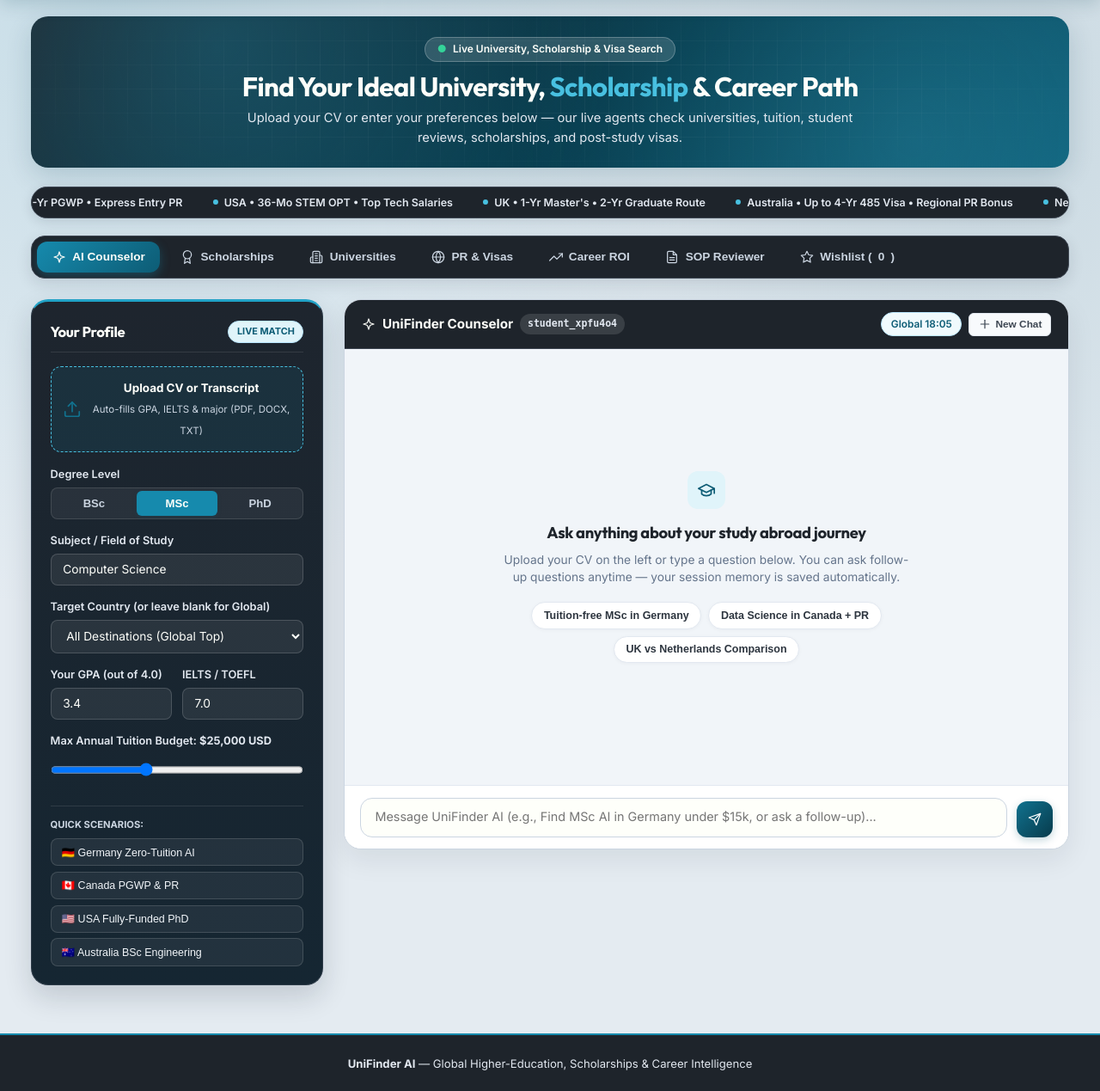
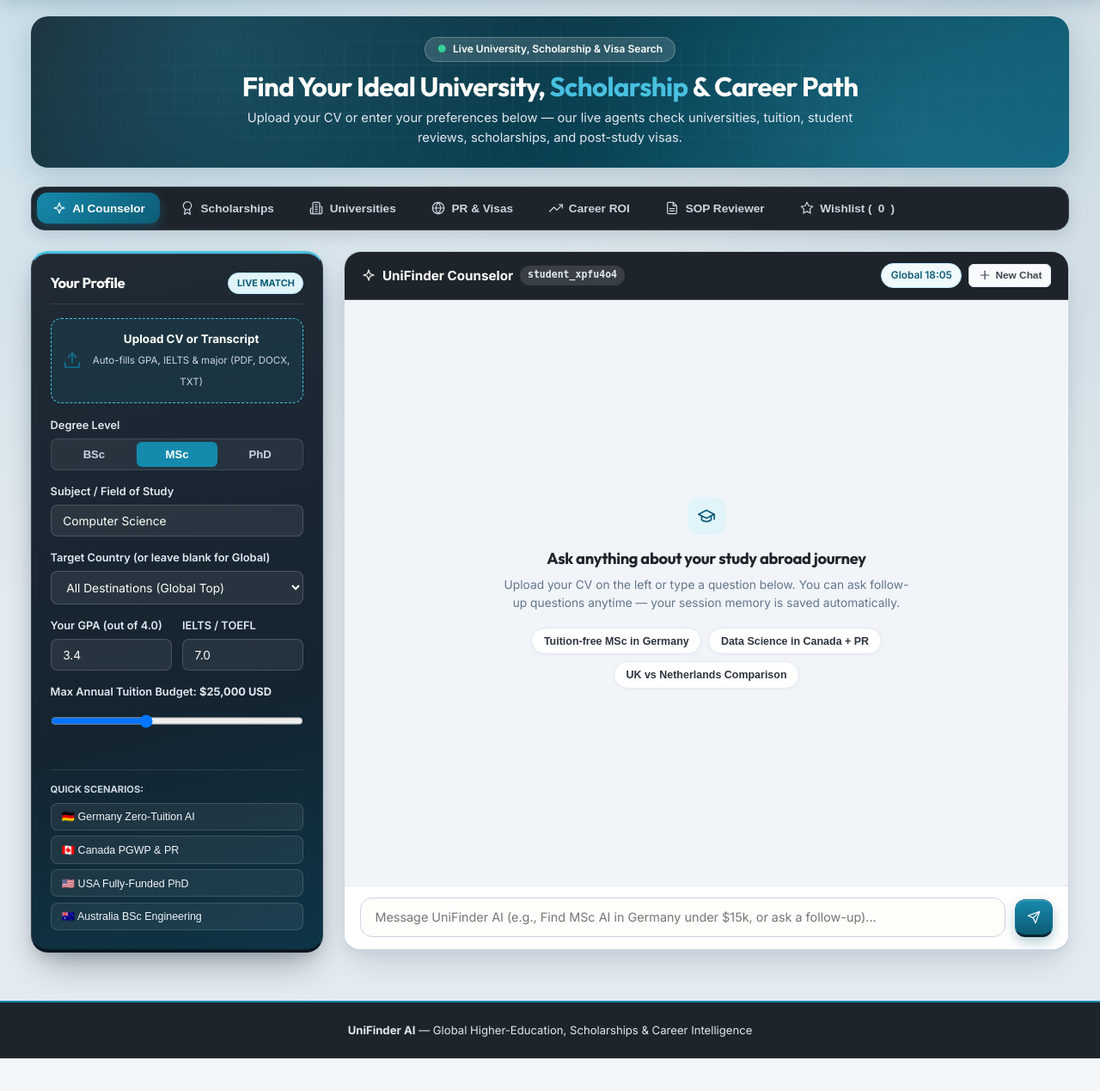
Before and after one commit to taosiff/unifinder-multi-agent, a FastAPI app: page / in a window 1280 px wide. Shown: the part 70-1339 px from the top of the page at 86% size. After the commit the page ends 1301 px from the top, so only its background shows below. Run offline with FastAPI, Linux system fonts and the light colour scheme; data comes from the database, SQL or seed files in the repository; data that the repository does not hold is empty; parts of the project's set-up code (start-up, migrations or seed data) failed here and were passed over; some libraries are stand-ins or nearby versions.

Commit message:
Remove live ticker, add 3D depth styling, equal-height grid alignment, and full mobile/tablet/desktop responsiveness

```diff
--- a/static/style.css
+++ b/static/style.css
@@ -582,16 +582,20 @@ a:hover {
 }
 
 /* ==========================================================================
-   Counselor Grid & Profile Card
+   Counselor Grid & Profile Card (Equal-Height + 3D Depth)
    ========================================================================== */
 .counselor-grid {
     display: grid;
     grid-template-columns: 340px 1fr;
     gap: 1.5rem;
-    align-items: start;
-}
-
-@media (max-width: 1080px) {
+    align-items: stretch;
+}
+
+@media (max-width: 1180px) {
+    .counselor-grid { grid-template-columns: 300px 1fr; gap: 1.15rem; }
+}
+
+@media (max-width: 920px) {
     .counselor-grid { grid-template-columns: 1fr; }
 }
 
@@ -601,16 +605,26 @@ a:hover {
     border-top: 3px solid var(--blue-700);
     border-radius: var(--radius-xl);
     padding: 1.35rem;
-    box-shadow: 0 8px 24px rgba(15, 23, 42, 0.06);
-}
-
-/* Dark Cool Gray Profile Anchor in Counselor Grid */
+    box-shadow:
+        0 14px 30px -10px rgba(15, 23, 42, 0.12),
+        0 4px 10px -2px rgba(15, 23, 42, 0.06),
+        inset 0 1px 0 rgba(255, 255, 255, 0.8);
+}
+
+/* Dark Cool Gray Profile Anchor in Counselor Grid (3D Elevated Panel) */
 .counselor-grid > .sidebar-card {
-    background: linear-gradient(180deg, #1E252E 0%, #152632 100%);
-    border: 1px solid #2D3B48;
-    border-top: 3px solid var(--blue-500);
-    color: var(--ghost-white);
-    box-shadow: 0 14px 32px rgba(15, 23, 42, 0.16);
+    background: linear-gradient(165deg, #212A34 0%, #142430 65%, #0D3546 100%);
+    border: 1px solid #334352;
+    border-top: 3px solid var(--blue-400);
+    border-bottom: 4px solid #091720;
+    color: var(--ghost-white);
+    box-shadow:
+        0 22px 44px -12px rgba(7, 25, 36, 0.35),
+        0 8px 18px -6px rgba(15, 23, 42, 0.22),
+        inset 0 1px 0 rgba(255, 255, 255, 0.12);
+    display: flex;
+    flex-direction: column;
+    justify-content: space-between;
 }
 
 .counselor-grid > .sidebar-card .card-header-bar {
@@ -865,7 +879,9 @@ a:hover {
 .main-column {
     display: flex;
     flex-direction: column;
-    gap: 1.25rem;
+    gap: 1.15rem;
+    height: 100%;
+    min-width: 0;
 }
 
 .input-card {
@@ -1553,11 +1586,17 @@ a:hover {
 .chat-workspace {
     background: var(--ghost-white);
     border: 1px solid var(--gray-300);
+    border-bottom: 4px solid var(--gray-300);
     border-radius: var(--radius-xl);
-    box-shadow: 0 12px 32px rgba(15, 23, 42, 0.08);
+    box-shadow:
+        0 20px 42px -12px rgba(15, 23, 42, 0.14),
+        0 6px 16px -4px rgba(13, 92, 117, 0.08),
+        inset 0 1px 0 rgba(255, 255, 255, 0.9);
     display: flex;
     flex-direction: column;
-    height: 640px;
+    flex: 1;
+    min-height: 680px;
+    max-height: 820px;
     overflow: hidden;
 }
 
@@ -1744,24 +1783,125 @@ a:hover {
 }
 
 .send-icon-btn {
-    width: 42px;
-    height: 42px;
+    width: 44px;
+    height: 44px;
     border-radius: 12px;
-    border: none;
-    background: linear-gradient(135deg, var(--blue-700) 0%, var(--blue-900) 100%);
+    border: 1px solid var(--blue-700);
+    border-bottom: 3px solid var(--blue-950);
+    background: linear-gradient(180deg, var(--blue-600) 0%, var(--blue-800) 100%);
     color: #FFFFFF;
     display: flex;
     align-items: center;
     justify-content: center;
     cursor: pointer;
     flex-shrink: 0;
-    transition: all 0.2s ease;
-    box-shadow: 0 3px 10px rgba(13, 92, 117, 0.25);
+    transition: all 0.16s ease;
+    box-shadow:
+        0 6px 14px rgba(13, 92, 117, 0.30),
+        inset 0 1px 0 rgba(255, 255, 255, 0.25);
 }
 
 .send-icon-btn:hover {
-    background: linear-gradient(135deg, var(--blue-600) 0%, var(--blue-800) 100%);
-    transform: translateY(-1px);
+    background: linear-gradient(180deg, var(--blue-500) 0%, var(--blue-700) 100%);
+    transform: translateY(-2px);
+}
+
+.send-icon-btn:active {
+    transform: translateY(1px);
+    border-bottom-width: 1px;
+}
+
+/* ==========================================================================
+   Full Multi-Device Responsiveness (Phone, Tablet, Laptop, Desktop)
+   ========================================================================== */
+html, body {
+    overflow-x: hidden;
+}
+
+.hero-heading {
+    font-size: clamp(1.35rem, 2.8vw, 1.95rem);
+}
+
+.dashboard-tabs {
+    scrollbar-width: none;
+}
+.dashboard-tabs::-webkit-scrollbar {
+    display: none;
+}
+
+@media (max-width: 920px) {
+    .app-wrapper {
+        padding: 1rem 0.85rem 3rem;
+    }
+    .chat-workspace {
+        min-height: 520px;
+        height: 70vh;
+    }
+    .hero-banner {
+        padding: 1.15rem 1.1rem;
+    }
+}
+
+@media (max-width: 640px) {
+    .navbar {
+        padding: 0.65rem 0.9rem;
+    }
+    .brand-sub,
+    .langsmith-tag {
+        display: none;
+    }
+    .brand-title {
+        font-size: 1.18rem;
+    }
+    .key-btn,
+    .status-badge {
+        padding: 0.35rem 0.6rem;
+        font-size: 0.72rem;
+    }
+    .layout-container {
+        padding: 0 0.45rem;
+    }
+    .app-wrapper {
+        padding: 0.8rem 0.45rem 2.5rem;
+    }
+    .hero-banner {
+        border-radius: var(--radius-lg);
+        padding: 1rem 0.9rem;
+        margin-bottom: 1rem;
+    }
+    .hero-desc {
+        font-size: 0.82rem;
+    }
+    .dashboard-tabs {
+        padding: 0.3rem;
+        margin-bottom: 1rem;
+    }
+    .tab-btn {
+        padding: 0.52rem 0.85rem;
+        font-size: 0.8rem;
+    }
+    .form-row {
+        flex-direction: column;
+        gap: 0;
+    }
+    .chat-workspace {
+        min-height: 460px;
+        height: 72vh;
+        border-radius: var(--radius-lg);
+    }
+    .chat-feed {
+        padding: 0.9rem;
+    }
+    .chat-bubble-user,
+    .chat-bubble-assistant {
+        max-width: 96%;
+    }
+    .opps-grid,
+    .pr-cards-grid,
+    .news-grid,
+    .roi-stat-grid {
+        grid-template-columns: 1fr;
+    }
 }
 
 .send-icon-btn:disabled {
--- a/templates/index.html
+++ b/templates/index.html
@@ -601,16 +601,20 @@ a:hover {
 }
 
 /* ==========================================================================
-   Counselor Grid & Profile Card
+   Counselor Grid & Profile Card (Equal-Height + 3D Depth)
    ========================================================================== */
 .counselor-grid {
     display: grid;
     grid-template-columns: 340px 1fr;
     gap: 1.5rem;
-    align-items: start;
-}
-
-@media (max-width: 1080px) {
+    align-items: stretch;
+}
+
+@media (max-width: 1180px) {
+    .counselor-grid { grid-template-columns: 300px 1fr; gap: 1.15rem; }
+}
+
+@media (max-width: 920px) {
     .counselor-grid { grid-template-columns: 1fr; }
 }
 
@@ -620,16 +624,26 @@ a:hover {
     border-top: 3px solid var(--blue-700);
     border-radius: var(--radius-xl);
     padding: 1.35rem;
-    box-shadow: 0 8px 24px rgba(15, 23, 42, 0.06);
-}
-
-/* Dark Cool Gray Profile Anchor in Counselor Grid */
+    box-shadow:
+        0 14px 30px -10px rgba(15, 23, 42, 0.12),
+        0 4px 10px -2px rgba(15, 23, 42, 0.06),
+        inset 0 1px 0 rgba(255, 255, 255, 0.8);
+}
+
+/* Dark Cool Gray Profile Anchor in Counselor Grid (3D Elevated Panel) */
 .counselor-grid > .sidebar-card {
-    background: linear-gradient(180deg, #1E252E 0%, #152632 100%);
-    border: 1px solid #2D3B48;
-    border-top: 3px solid var(--blue-500);
+    background: linear-gradient(165deg, #212A34 0%, #142430 65%, #0D3546 100%);
+    border: 1px solid #334352;
+    border-top: 3px solid var(--blue-400);
+    border-bottom: 4px solid #091720;
     color: var(--ghost-white);
-    box-shadow: 0 14px 32px rgba(15, 23, 42, 0.16);
+    box-shadow:
+        0 22px 44px -12px rgba(7, 25, 36, 0.35),
+        0 8px 18px -6px rgba(15, 23, 42, 0.22),
+        inset 0 1px 0 rgba(255, 255, 255, 0.12);
+    display: flex;
+    flex-direction: column;
+    justify-content: space-between;
 }
 
 .counselor-grid > .sidebar-card .card-header-bar {
@@ -884,7 +898,9 @@ a:hover {
 .main-column {
     display: flex;
     flex-direction: column;
-    gap: 1.25rem;
+    gap: 1.15rem;
+    height: 100%;
+    min-width: 0;
 }
 
 .input-card {
@@ -1572,11 +1605,17 @@ a:hover {
 .chat-workspace {
     background: var(--ghost-white);
     border: 1px solid var(--gray-300);
+    border-bottom: 4px solid var(--gray-300);
     border-radius: var(--radius-xl);
-    box-shadow: 0 12px 32px rgba(15, 23, 42, 0.08);
+    box-shadow:
+        0 20px 42px -12px rgba(15, 23, 42, 0.14),
+        0 6px 16px -4px rgba(13, 92, 117, 0.08),
+        inset 0 1px 0 rgba(255, 255, 255, 0.9);
     display: flex;
     flex-direction: column;
-    height: 640px;
+    flex: 1;
+    min-height: 680px;
+    max-height: 820px;
     overflow: hidden;
 }
 
@@ -1763,24 +1802,125 @@ a:hover {
 }
 
 .send-icon-btn {
-    width: 42px;
-    height: 42px;
+    width: 44px;
+    height: 44px;
     border-radius: 12px;
-    border: none;
-    background: linear-gradient(135deg, var(--blue-700) 0%, var(--blue-900) 100%);
+    border: 1px solid var(--blue-700);
+    border-bottom: 3px solid var(--blue-950);
+    background: linear-gradient(180deg, var(--blue-600) 0%, var(--blue-800) 100%);
     color: #FFFFFF;
     display: flex;
     align-items: center;
     justify-content: center;
     cursor: pointer;
     flex-shrink: 0;
-    transition: all 0.2s ease;
-    box-shadow: 0 3px 10px rgba(13, 92, 117, 0.25);
+    transition: all 0.16s ease;
+    box-shadow:
+        0 6px 14px rgba(13, 92, 117, 0.30),
+        inset 0 1px 0 rgba(255, 255, 255, 0.25);
 }
 
 .send-icon-btn:hover {
-    background: linear-gradient(135deg, var(--blue-600) 0%, var(--blue-800) 100%);
-    transform: translateY(-1px);
+    background: linear-gradient(180deg, var(--blue-500) 0%, var(--blue-700) 100%);
+    transform: translateY(-2px);
+}
+
+.send-icon-btn:active {
+    transform: translateY(1px);
+    border-bottom-width: 1px;
+}
+
+/* ==========================================================================
+   Full Multi-Device Responsiveness (Phone, Tablet, Laptop, Desktop)
+   ========================================================================== */
+html, body {
+    overflow-x: hidden;
+}
+
+.hero-heading {
+    font-size: clamp(1.35rem, 2.8vw, 1.95rem);
+}
+
+.dashboard-tabs {
+    scrollbar-width: none;
+}
+.dashboard-tabs::-webkit-scrollbar {
+    display: none;
+}
+
+@media (max-width: 920px) {
+    .app-wrapper {
+        padding: 1rem 0.85rem 3rem;
+    }
+    .chat-workspace {
+        min-height: 520px;
+        height: 70vh;
+    }
+    .hero-banner {
+        padding: 1.15rem 1.1rem;
+    }
+}
+
+@media (max-width: 640px) {
+    .navbar {
+        padding: 0.65rem 0.9rem;
+    }
+    .brand-sub,
+    .langsmith-tag {
+        display: none;
+    }
+    .brand-title {
+        font-size: 1.18rem;
+    }
+    .key-btn,
+    .status-badge {
+        padding: 0.35rem 0.6rem;
+        font-size: 0.72rem;
+    }
+    .layout-container {
+        padding: 0 0.45rem;
+    }
+    .app-wrapper {
+        padding: 0.8rem 0.45rem 2.5rem;
+    }
+    .hero-banner {
+        border-radius: var(--radius-lg);
+        padding: 1rem 0.9rem;
+        margin-bottom: 1rem;
+    }
+    .hero-desc {
+        font-size: 0.82rem;
+    }
+    .dashboard-tabs {
+        padding: 0.3rem;
+        margin-bottom: 1rem;
+    }
+    .tab-btn {
+        padding: 0.52rem 0.85rem;
+        font-size: 0.8rem;
+    }
+    .form-row {
+        flex-direction: column;
+        gap: 0;
+    }
+    .chat-workspace {
+        min-height: 460px;
+        height: 72vh;
+        border-radius: var(--radius-lg);
+    }
+    .chat-feed {
+        padding: 0.9rem;
+    }
+    .chat-bubble-user,
+    .chat-bubble-assistant {
+        max-width: 96%;
+    }
+    .opps-grid,
+    .pr-cards-grid,
+    .news-grid,
+    .roi-stat-grid {
+        grid-template-columns: 1fr;
+    }
 }
 
 .send-icon-btn:disabled {
@@ -2003,27 +2143,6 @@ a:hover {
                     Upload your CV or enter your preferences below — our live agents check universities, tuition, student reviews, scholarships, and post-study visas.
                 </p>
             </section>
-
-            <!-- Live Global Study Pulse Marquee -->
-            <div class="live-ticker-wrap" aria-label="Live Global Study Destinations">
-                <div class="live-ticker-track">
-                    <span class="ticker-item"><span class="ticker-dot"></span>Germany • €0 Public Tuition • 18-Mo Job Seeker</span>
-                    <span class="ticker-item"><span class="ticker-dot"></span>Canada • 3-Yr PGWP • Express Entry PR</span>
-                    <span class="ticker-item"><span class="ticker-dot"></span>USA • 36-Mo STEM OPT • Top Tech Salaries</span>
-                    <span class="ticker-item"><span class="ticker-dot"></span>UK • 1-Yr Master's • 2-Yr Graduate Route</span>
-                    <span class="ticker-item"><span class="ticker-dot"></span>Australia • Up to 4-Yr 485 Visa • Regional PR Bonus</span>
-                    <span class="ticker-item"><span class="ticker-dot"></span>Netherlands • 1-Yr Orientation Year • 90%+ English</span>
-                    <span class="ticker-item"><span class="ticker-dot"></span>22,900+ Global Institutions • Live Scholarships</span>
-                    <!-- Duplicate for seamless infinite loop -->
-                    <span class="ticker-item"><span class="ticker-dot"></span>Germany • €0 Public Tuition • 18-Mo Job Seeker</span>
-                    <span class="ticker-item"><span class="ticker-dot"></span>Canada • 3-Yr PGWP • Express Entry PR</span>
-                    <span class="ticker-item"><span class="ticker-dot"></span>USA • 36-Mo STEM OPT • Top Tech Salaries</span>
-                    <span class="ticker-item"><span class="ticker-dot"></span>UK • 1-Yr Master's • 2-Yr Graduate Route</span>
-                    <span class="ticker-item"><span class="ticker-dot"></span>Australia • Up to 4-Yr 485 Visa • Regional PR Bonus</span>
-                    <span class="ticker-item"><span class="ticker-dot"></span>Netherlands • 1-Yr Orientation Year • 90%+ English</span>
-                    <span class="ticker-item"><span class="ticker-dot"></span>22,900+ Global Institutions • Live Scholarships</span>
-                </div>
-            </div>
 
             <!-- Navigation Tabs -->
             <nav class="dashboard-tabs">
```
Also changed, not shown: other parts of static/style.css (+30 -13 lines), other parts of templates/index.html (+30 -13 lines).
